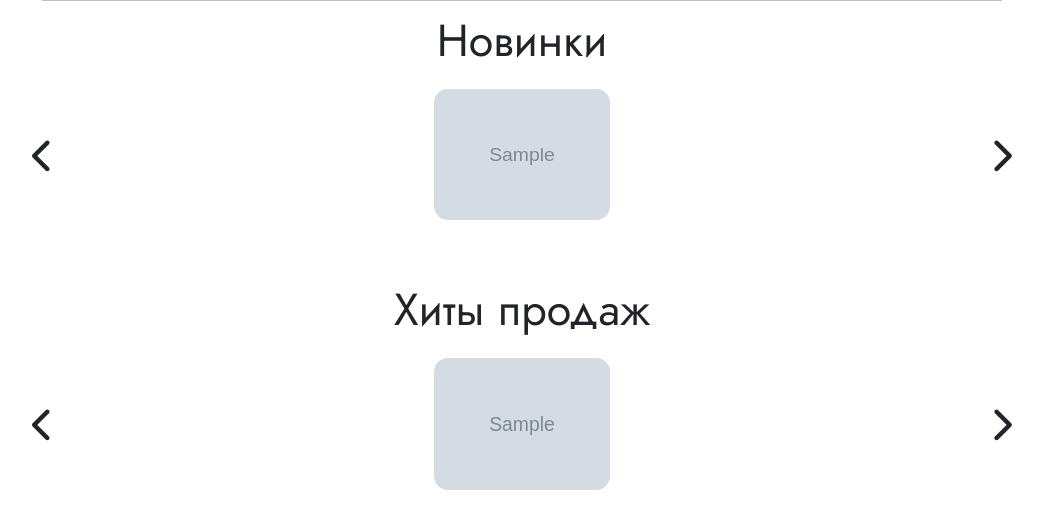
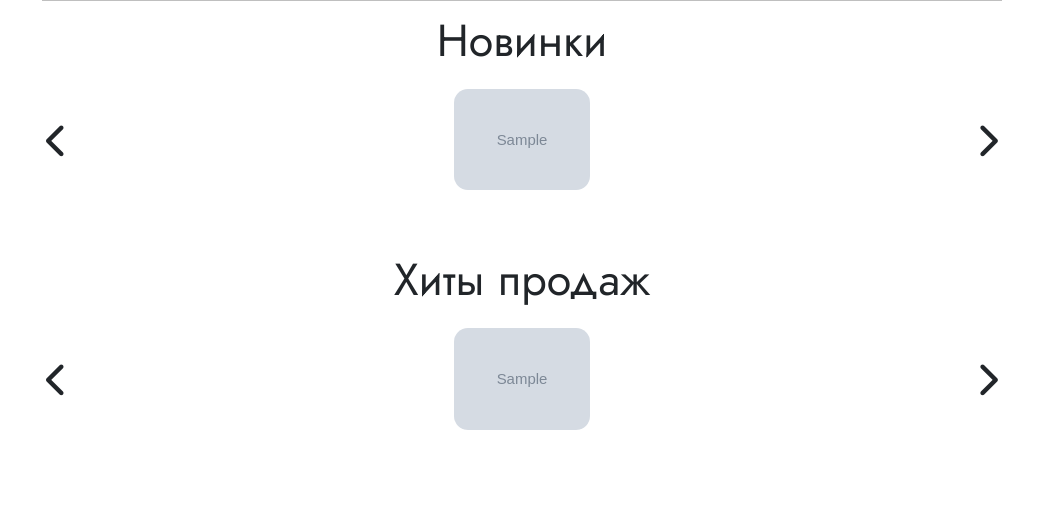
Before and after one commit to Artasov/Gallery, a Django app: page / in a window 1280 px wide. Shown: the part 80-609 px from the top of the page, without its empty margins (118-1161 px from the left). Run offline with Django 4.2, Linux system fonts and the light colour scheme; tables that the repository leaves empty hold one stand-in row (values such as "Sample post"); grey boxes marked "Sample" are stand-in pictures; some libraries are stand-ins or nearby versions.

Commit message:
add padding to products_x_scroll_bar.html

```diff
--- a/APP_shop/templates/APP_shop/includes/products_x_scroll_bar.html
+++ b/APP_shop/templates/APP_shop/includes/products_x_scroll_bar.html
@@ -1,7 +1,7 @@
 {% load static %}
 <link rel="stylesheet" type="text/css" href="{% static 'APP_shop/css/products_x_scroll_bar.css' %}">
-<div class="products-scroll-block mx-auto mt-1 mb-3 gap-3 d-flex justify-content-between mw-100"
-     style="max-width: 900px; height: 170px;">
+<div class="products-scroll-block mx-auto mt-1 mb-3 px-3 gap-3 d-flex justify-content-between mw-100"
+     style="max-width: 900px; height: 140px;">
     <div class="products-arrow-left flex-col-center"
          style="width: 3rem">
         <i class="fa-solid fa-chevron-left fs-1 text-center"></i>
```
